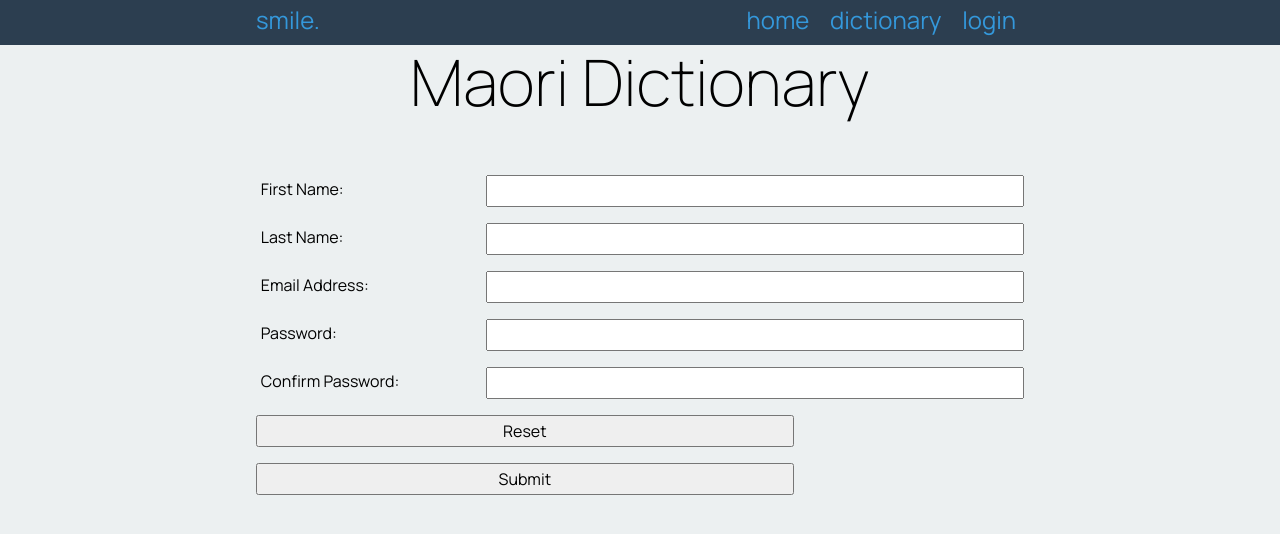
After one commit to TanmayK2007/Maori_Dictionary, a Flask app: page /signup in a window 1280 px wide. The commit adds this page. Shown: the top 534 px of the page. Run offline with Flask 3, Linux system fonts and the light colour scheme.

Commit message:
day 1 work, got a lot of work done today, pretty proud of it.

```diff
--- a/app.py
+++ b/app.py
@@ -24,10 +24,99 @@ def create_connection(db_file):
     return None
 
 
+def is_logged_in():
+    if session.get("email") is None:
+        print("not logged in")
+        return False
+    else:
+        print("logged in")
+        return True
+
+
 @app.route('/')
 def render_home():
-    message = request.args.get('message')
-    if message is None:
-        message = ""
+    return render_template('home.html')
 
-    return render_template('home.html')
+
+@app.route('/login', methods=['POST', 'GET'])
+def render_login():
+    if is_logged_in():
+        return redirect('/')
+    print("Logging in")
+    if request.method == "POST":
+        email = request.form['email'].strip().lower()
+        password = request.form['password'].strip()
+        print(email)
+        query = """SELECT id, fname, password FROM user WHERE email = ?"""
+        con = create_connection(DATABASE)
+        cur = con.cursor()
+        cur.execute(query, (email,))
+        user_data = cur.fetchall()
+        con.close()
+        print(user_data)
+        # if given email is not in the database this will raise an error
+        # would be better to find out how to see if the query return an empty result set
+        if user_data is None:
+            return redirect("/login?error=Email+invalid+password+incorrect")
+
+        user_id = user_data[0][0]
+        first_name = user_data[0][1]
+        db_password = user_data[0][2]
+
+        # check if the password is incorrect for that email address
+
+        if not bcrypt.check_password_hash(db_password, password):
+            return redirect(request.referrer + "?error=Email+invalid+or+password+incorrect")
+
+        session['email'] = email
+        session['user_id'] = user_id
+        session['firstname'] = first_name
+
+        print(session)
+        return redirect('/')
+    return render_template('login.html', logged_in=is_logged_in())
+
+
+@app.route('/signup', methods=['POST', 'GET'])
+def render_signup():
+    if is_logged_in():
+        return redirect('/menu/1')
+    if request.method == 'POST':
+        print(request.form)
+        fname = request.form.get('fname').title()
+        lname = request.form.get('lname').title().strip()
+        email = request.form.get('email').lower().strip()
+        password = request.form.get('password')
+        password2 = request.form.get('password2')
+
+        if password != password2:
+            return redirect("\signup?error=Passwords+do+not+match")
+
+        if len(password) < 8:
+            return redirect("\signup?error=Password+must+be+at+least+8+characters")
+
+        hashed_password = bcrypt.generate_password_hash(password)
+        con = create_connection(DATABASE)
+        query = "INSERT INTO user (fname, lname, email, password) VALUES (?, ?, ?, ?)"
+        cur = con.cursor()
+
+        try:
+            cur.execute(query, (fname, lname, email, hashed_password))
+        except sqlite3.IntegrityError:
+            con.close()
+            return redirect('\signup?error=Email+is+already+used')
+
+        con.commit()
+        con.close()
+
+        return redirect("\login")
+
+    return render_template('signup.html', logged_in=is_logged_in())
+
+
+@app.route('/logout')
+def logout():
+    print(list(session.keys()))
+    [session.pop(key) for key in list(session.keys())]
+    print(list(session.keys()))
+    return redirect('/?message=See+you+next+time!')
--- a/templates/base.html
+++ b/templates/base.html
@@ -16,6 +16,12 @@
         <div class="navbar-brand">smile.</div>
         <div class="navbar-links">
             <a href="/">home</a>
+            <a href="/dictionary">dictionary</a>
+            {% if logged_in %}
+            <a href="/logout">logout</a>
+            {% else %}
+            <a href="/login">login</a>
+            {% endif %}
         </div>
     </div>
 </nav>
--- a/templates/home.html
+++ b/templates/home.html
@@ -1,6 +1,6 @@
 {% extends "base.html" %}
 
-{% block pageheading %}welcome{% endblock %}
+{% block pageheading %}WELCOME!{% endblock %}
 
 {% block main %}
 <strong><em>Want to learn Maori? You're at the right place.</em></strong>
--- /dev/null
+++ b/templates/signup.html
@@ -0,0 +1,41 @@
+{% extends "base.html" %}
+
+
+{% block main %}
+    <form class="dataForm" method="post">
+        <div class="form-group">
+            <div class="form-label"><label for="fname">First Name:</label></div>
+            <div class="form-element"><input type="text" name="fname" id="fname" required></div>
+        </div>
+
+        <div class="form-group">
+            <div class="form-label"><label for="lname">Last Name:</label></div>
+            <div class="form-element"><input type="text" name="lname" id="lname" required></div>
+        </div>
+
+        <div class="form-group">
+            <div class="form-label"><label for="email">Email Address:</label></div>
+            <div class="form-element"><input type="email" name="email" id="email" required></div>
+        </div>
+
+        <div class="form-group">
+            <div class="form-label"><label for="password">Password:</label></div>
+            <div class="form-element"><input type="password" name="password" id="password" required></div>
+        </div>
+
+        <div class="form-group">
+            <div class="form-label"><label for="password2">Confirm Password:</label></div>
+            <div class="form-element"><input type="password" name="password2" id="password2" required></div>
+        </div>
+
+        <div class="form-group">
+            <div></div>
+            <div class="form-element"><input type="reset"></div>
+        </div>
+
+        <div class="form-group">
+            <div></div>
+            <div class="form-element"><input type="submit"></div>
+        </div>
+    </form>
+{% endblock %}
```
Also changed, not shown: templates/login.html (added, +19 -0 lines), templates/dictionary.html (added), 1 other file.
